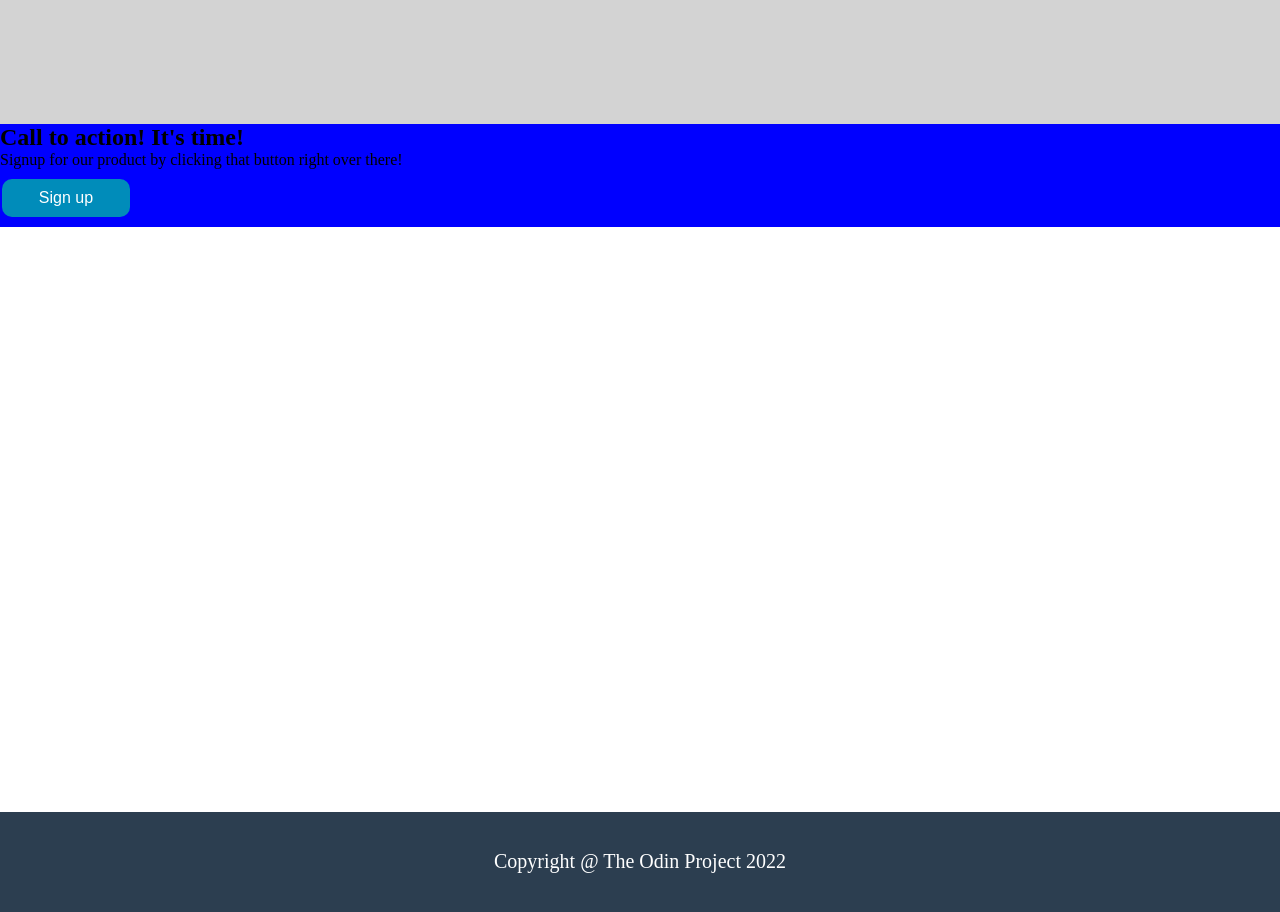
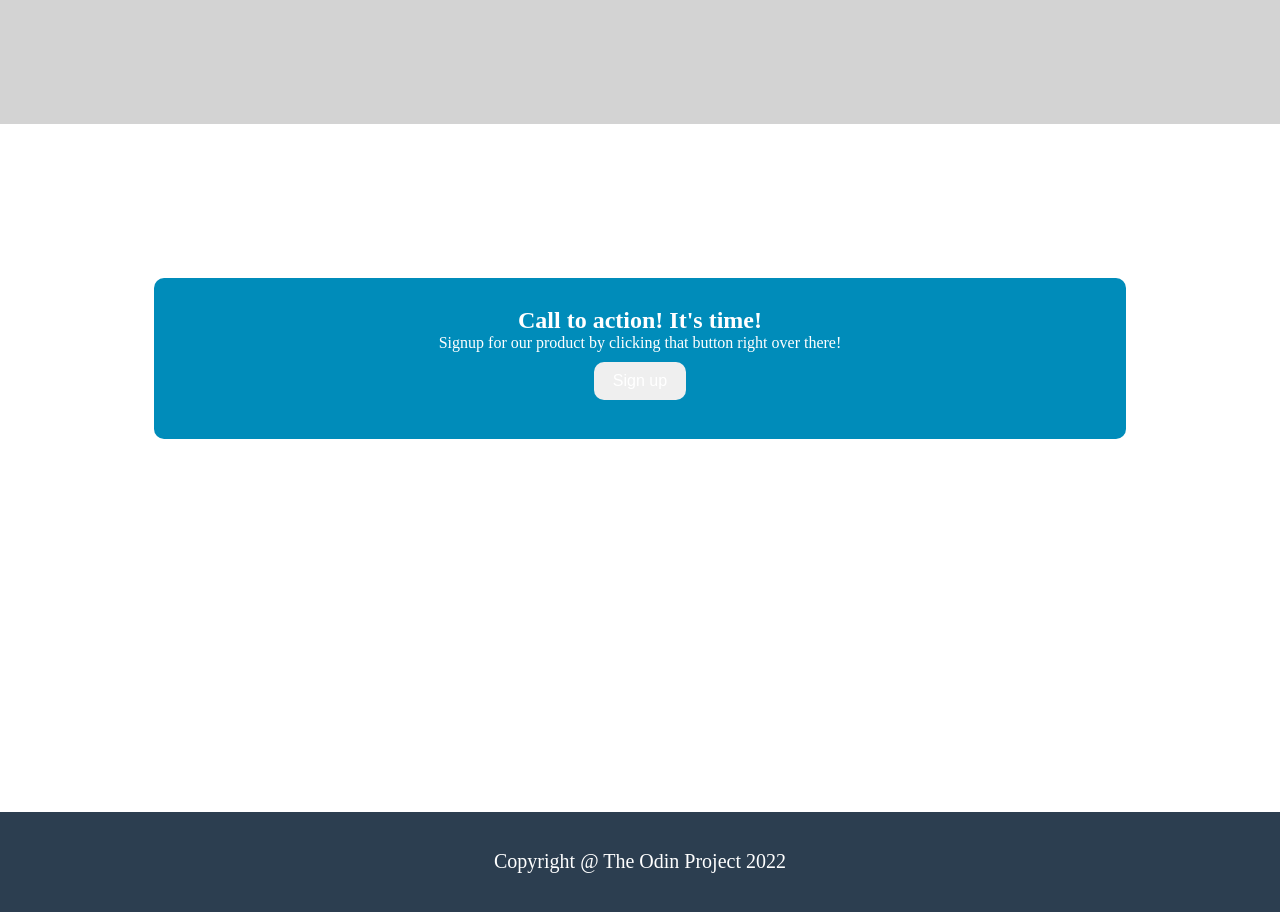
Before and after one commit to salmanakhtar57/Landing-Page, a plain HTML site: page index.html in a window 1280 px wide. Shown: the part 1940-2852 px from the top of the page. Drawn offline with Linux system fonts and the light colour scheme.

Commit message:
adusting signup and blue box styling

```diff
--- a/style.css
+++ b/style.css
@@ -197,14 +197,20 @@ section .header {
 
   .action {
     background-color: white;
+    padding: 12%;
   }
 
   .action .wrapper {
-    background-color: blue;
+    background-color: #008CBA;
+    text-align: center;
+    padding-top: 3%;
+    padding: 3%;
+    border-radius: 10px;
+    color: white;
   }
 
   .action button {
-    background-color: #008CBA;
+    background-color: #;
     border: none;
     color: white;
     padding: 10px;
@@ -217,6 +223,7 @@ section .header {
     border-radius: 10px;
     width: 10%;
     align-items: right;
+    border-color: black;
   }
 
   .bottom {
```
